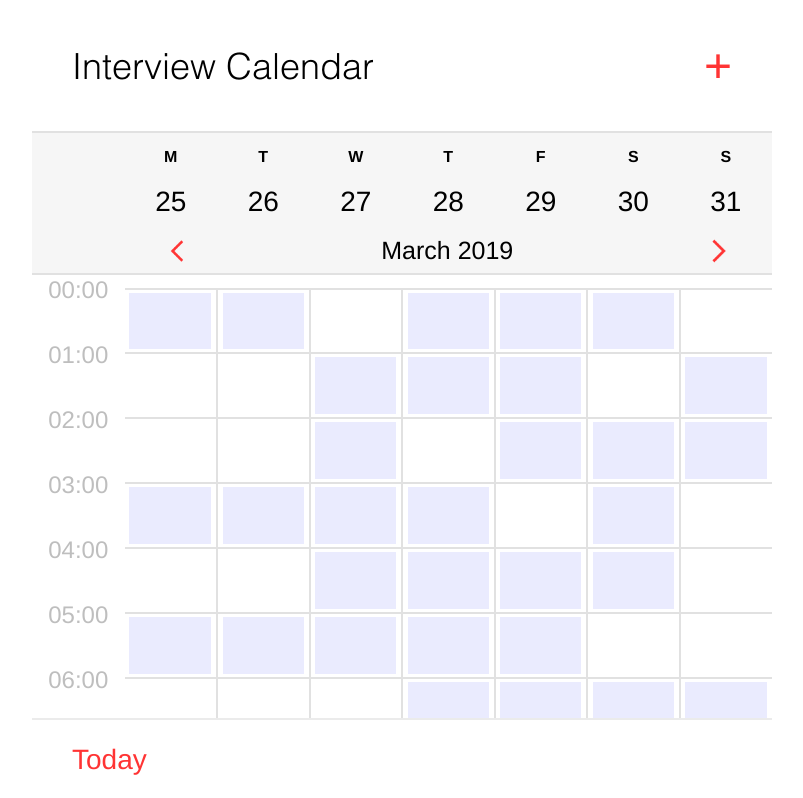
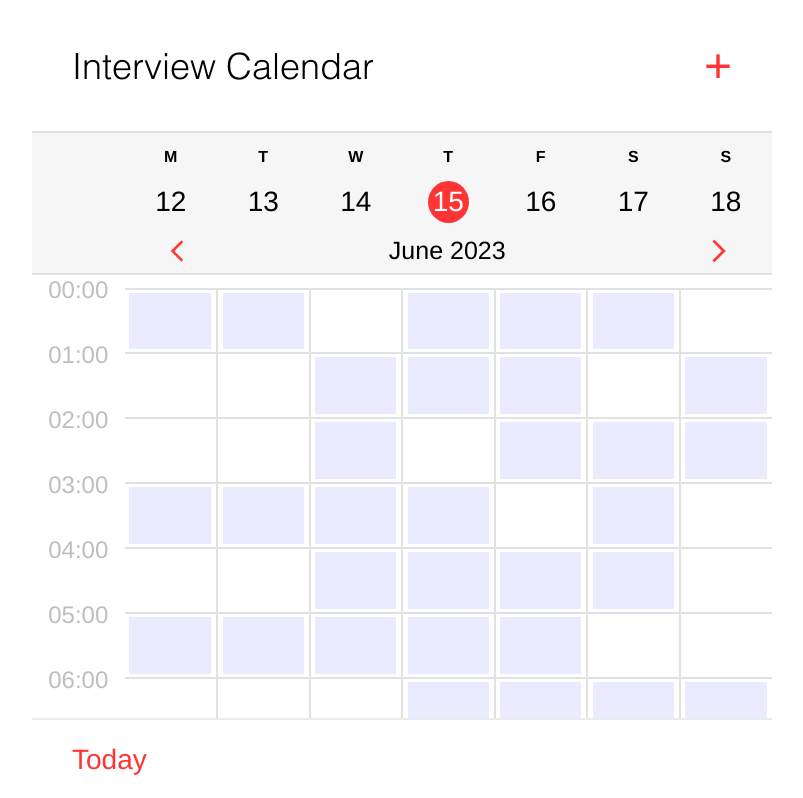
Before and after one commit to tkulzhan/interview-calendar, a React (Create React App) app in the folder client/: page / in a window 1280 px wide. Shown: the top 798 px of the page, without its empty margins (238-1041 px from the left). Built offline with nearby package versions, Linux system fonts and the light colour scheme.

Commit message:
highlighted today

```diff
--- a/client/src/App.js
+++ b/client/src/App.js
@@ -8,15 +8,34 @@ import { Row, FirstRow, LastRow } from "./components/Schedule/Row";
 import Footer from "./components/Footer";
 import { useState } from "react";
 
-const days = [
-  { weekDay: "M", monthDay: 25 },
-  { weekDay: "T", monthDay: 26 },
-  { weekDay: "W", monthDay: 27 },
-  { weekDay: "T", monthDay: 28 },
-  { weekDay: "F", monthDay: 29 },
-  { weekDay: "S", monthDay: 30 },
-  { weekDay: "S", monthDay: 31 },
-];
+const currentDate = new Date();
+
+let currentDay = currentDate.getDay();
+
+if (currentDay === 0) {
+  currentDay = 6;
+} else {
+  currentDay -= 1;
+}
+
+const startDate = new Date(currentDate);
+startDate.setDate(currentDate.getDate() - currentDay);
+
+const endDate = new Date(currentDate);
+endDate.setDate(currentDate.getDate() + (6 - currentDay));
+
+const days = [];
+const weekdays = ["M", "T", "W", "T", "F", "S", "S"];
+
+for (let i = 0; i < 7; i++) {
+  const date = new Date(startDate);
+  date.setDate(startDate.getDate() + i);
+
+  const weekDay = weekdays[i];
+  const monthDay = date.getDate();
+
+  days.push({ weekDay, monthDay });
+}
 
 const schedules = [
   { time: "00:00", ocupied: [true, true, false, true, true, true, false] },
@@ -51,9 +70,8 @@ function App() {
     if (target.classList.contains("active")) {
       setIsDelete(ocupied);
     } else {
-      setIsDelete(false)
+      setIsDelete(false);
     }
-
   };
   return (
     <div className="app">
@@ -77,7 +95,11 @@ function App() {
           <Day></Day>
           <Month>
             <img src={arrow} alt="Previous" width={32} />
-            <h3>March 2019</h3>
+            <h3>
+              {`${currentDate.toLocaleString("en-US", {
+                month: "long",
+              })} ${currentDate.getFullYear()}`}
+            </h3>
             <img
               src={arrow}
               alt="Next"
@@ -87,7 +109,7 @@ function App() {
           </Month>
         </Calendar>
       </Header>
-      <div className="r"></div>
+      <div className="row-pad"></div>
       <div style={{ marginTop: 20 }}>
         <FirstRow handleClick={handleClick} key={0} schedule={schedules[0]} />
         {schedules.slice(1).map((schedule, i) => {
@@ -95,7 +117,7 @@ function App() {
         })}
         <LastRow />
       </div>
-      <div style={{ padding: 15 }}></div>
+      <div style={{ padding: 18 }}></div>
       <Footer isDelete={isDelete} />
     </div>
   );
--- a/client/src/components/Calendar/Day.jsx
+++ b/client/src/components/Calendar/Day.jsx
@@ -18,20 +18,45 @@ const WeekDay = styled.p`
     font-size: 14px;
   }
   @media screen and (max-width: 375px) {
-    font-size: 4vw;
+    font-size: 3.75vw;
+    margin-bottom: 15px;
   }
 `;
+
+const currentDay = new Date().getDate();
 
 const MonthDay = styled.p`
   font-size: 28px;
   margin: 0% 0%;
   font-weight: 400;
 
+  ${(props) =>
+    props?.monthDay === currentDay &&
+    `
+      background-color: #ff3434;
+      border-radius: 50%;
+      color: #fff;
+      padding: 5px 5px;
+      margin-top: 37.5px;
+      position: absolute;
+    `}
+
   @media screen and (max-width: 768px) {
     font-size: 20px;
+    ${(props) =>
+      props?.monthDay === currentDay &&
+      `
+      margin-top: 35px;
+    `}
   }
   @media screen and (max-width: 375px) {
     font-size: 4.5vw;
+
+    ${(props) =>
+      props?.monthDay === currentDay &&
+      `
+      margin-top: calc(4.5vw + 12.5px);
+    `}
   }
 `;
 
@@ -39,7 +64,7 @@ const Day = ({ day }) => {
   return (
     <DayContainer>
       <WeekDay>{day?.weekDay}</WeekDay>
-      <MonthDay>{day?.monthDay}</MonthDay>
+      <MonthDay monthDay={day?.monthDay}>{day?.monthDay}</MonthDay>
     </DayContainer>
   );
 };
--- a/client/src/components/Calendar/Month.jsx
+++ b/client/src/components/Calendar/Month.jsx
@@ -4,9 +4,9 @@ const Month = styled.div`
   display: flex;
   justify-content: space-between;
   align-items: center;
-  font-family: Helvetica, sans-serif;
+  box-sizing: border-box;
   padding: 0% 5%;
-  width: 77.5%;
+  width: 87.5%;
 
   h3 {
     font-size: 25px;
--- a/client/src/components/Schedule/Row.jsx
+++ b/client/src/components/Schedule/Row.jsx
@@ -72,8 +72,7 @@ const LastRowCell = styled(HourCell)`
   border-top: 1px solid #e1e1e1;
 `;
 
-const setActive = (event) => {
-  const target = event.target;
+const setActive = (target) => {
   const isActive = target.classList.contains("active");
   const innerCells = document.querySelectorAll(".inner-cell");
   innerCells.forEach((cell) => {
@@ -97,7 +96,7 @@ const FirstRow = ({ schedule, handleClick }) => {
           className="inner-cell"
           colored={schedule.ocupied[0]}
           onClick={(evt) => {
-            setActive(evt);
+            setActive(evt.target);
             handleClick(schedule.ocupied[0], evt.target);
           }}
         />
@@ -109,7 +108,7 @@ const FirstRow = ({ schedule, handleClick }) => {
               className="inner-cell"
               colored={ocupied}
               onClick={(evt) => {
-                setActive(evt);
+                setActive(evt.target);
                 handleClick(ocupied, evt.target);
               }}
             />
@@ -121,7 +120,7 @@ const FirstRow = ({ schedule, handleClick }) => {
           className="inner-cell"
           colored={schedule.ocupied[6]}
           onClick={(evt) => {
-            setActive(evt);
+            setActive(evt.target);
             handleClick(schedule.ocupied[6], evt.target);
           }}
         />
@@ -141,7 +140,7 @@ const Row = ({ schedule, handleClick }) => {
           className="inner-cell"
           colored={schedule.ocupied[0]}
           onClick={(evt) => {
-            setActive(evt);
+            setActive(evt.target);
             handleClick(schedule.ocupied[0], evt.target);
           }}
         />
@@ -153,7 +152,7 @@ const Row = ({ schedule, handleClick }) => {
               className="inner-cell"
               colored={ocupied}
               onClick={(evt) => {
-                setActive(evt);
+                setActive(evt.target);
                 handleClick(ocupied, evt.target);
               }}
             />
@@ -165,7 +164,7 @@ const Row = ({ schedule, handleClick }) => {
           className="inner-cell"
           colored={schedule.ocupied[6]}
           onClick={(evt) => {
-            setActive(evt);
+            setActive(evt.target);
             handleClick(schedule.ocupied[6], evt.target);
           }}
         />
--- a/client/src/index.css
+++ b/client/src/index.css
@@ -45,7 +45,7 @@ footer {
   font-family: Helvetica, sans-serif;
 }
 
-.r {
+.row-pad {
   @media screen and (max-width: 768px) {
     padding: 110px;
   }
@@ -53,7 +53,7 @@ footer {
     padding: 130px;
   }
   @media screen and (max-width: 350px) {
-    padding: 105px;
+    padding: 100px;
   }
 }
 
```
